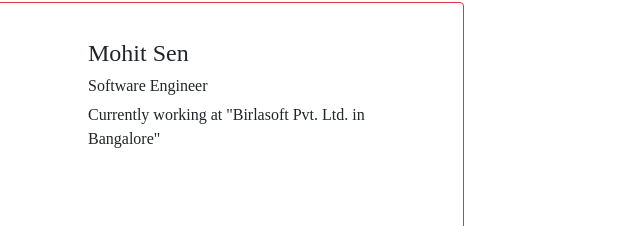
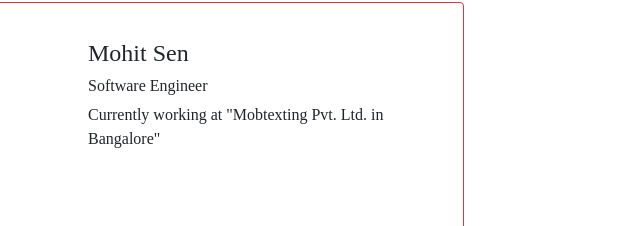
Before and after one commit to mohitsen0122/online-portfolio, a plain HTML site: page index.html in a window 1280 px wide. Shown: the part 219-445 px from the top of the page, 556-1196 px from the left. Drawn offline with nearby package versions, Linux system fonts and the light colour scheme.

Commit message:
Changed organization

```diff
--- a/index.html
+++ b/index.html
@@ -39,7 +39,7 @@
                             <h4 class="tx-dec">Mohit Sen</h3>
                             <h6 class="tx-dec">Software Engineer</h6>
                             <p class="tx-dec">
-                               Currently working at "Birlasoft Pvt. Ltd. in Bangalore"
+                               Currently working at "Mobtexting Pvt. Ltd. in Bangalore"
                             </p>
                         </div>
                     </div>
```
